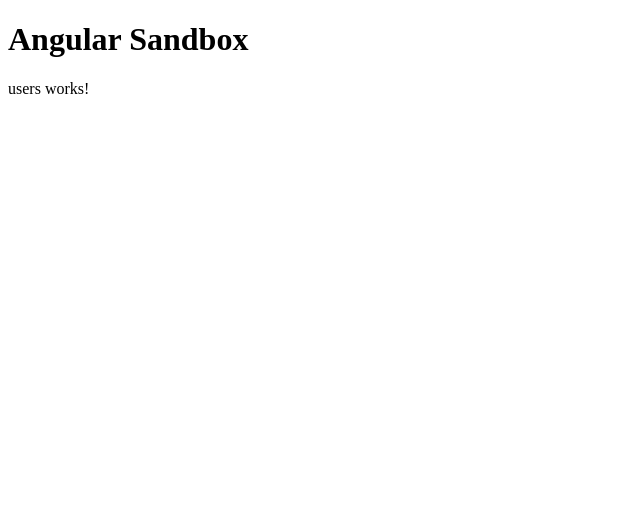
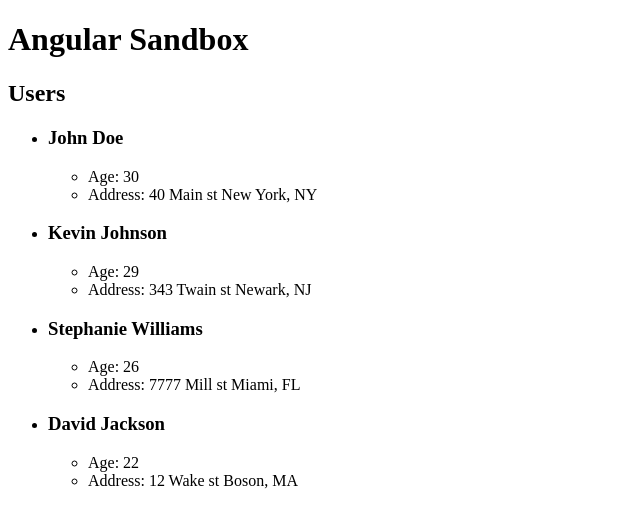
Before and after one commit to damiandevega/angular-sandbox, an Angular app: page / in a window 1280 px wide. Shown: the top 526 px of the page, without its empty margins (0-640 px from the left). Built offline with nearby package versions, Linux system fonts and the light colour scheme.

Commit message:
learned about ngFor

```diff
--- a/src/app/components/users/users.component.html
+++ b/src/app/components/users/users.component.html
@@ -1,3 +1,10 @@
-<p>
-  users works!
-</p>
+<h2>Users</h2>
+<ul>
+  <li *ngFor="let user of users">
+    <h3>{{ user.firstName }} {{ user.lastName }}</h3>
+    <ul>
+      <li>Age: {{ user.age }}</li>
+      <li>Address: {{ user.address.street }} {{ user.address.city}}, {{ user.address.state }}</li>
+    </ul>
+  </li>
+</ul>
--- a/src/app/components/users/users.component.ts
+++ b/src/app/components/users/users.component.ts
@@ -1,4 +1,5 @@
 import { Component, OnInit } from '@angular/core';
+import { User } from '../../models/User';
 
 @Component({
   selector: 'app-users',
@@ -6,11 +7,58 @@ import { Component, OnInit } from '@angular/core';
   styleUrls: ['./users.component.css']
 })
 export class UsersComponent implements OnInit {
+  users: User[];
 
   constructor() { }
 
   ngOnInit() {
-    console.log('init...');
+    this.users = [
+      {
+        firstName: 'John',
+        lastName: 'Doe',
+        age: 30,
+        address: {
+          street: '40 Main st',
+          city: 'New York',
+          state: 'NY'
+        }
+      },
+      {
+        firstName: 'Kevin',
+        lastName: 'Johnson',
+        age: 29,
+        address: {
+          street: '343 Twain st',
+          city: 'Newark',
+          state: 'NJ'
+        }
+      },
+      {
+        firstName: 'Stephanie',
+        lastName: 'Williams',
+        age: 26,
+        address: {
+          street: '7777 Mill st',
+          city: 'Miami',
+          state: 'FL'
+        }
+      }
+    ]
+
+    this.addUser({
+      firstName: 'David',
+      lastName: 'Jackson',
+      age: 22,
+      address: {
+        street: '12 Wake st',
+        city: 'Boson',
+        state: 'MA'
+      }
+    })
+  }
+
+  addUser(user: User) {
+    this.users.push(user);
   }
 
 }
```
